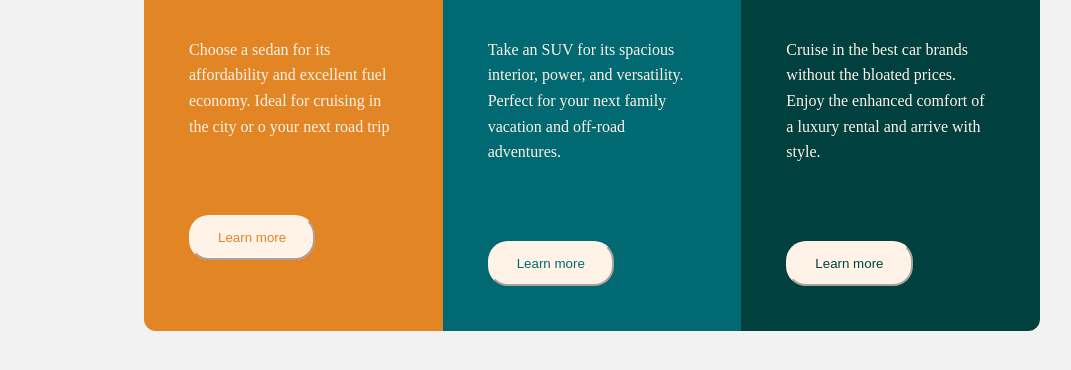
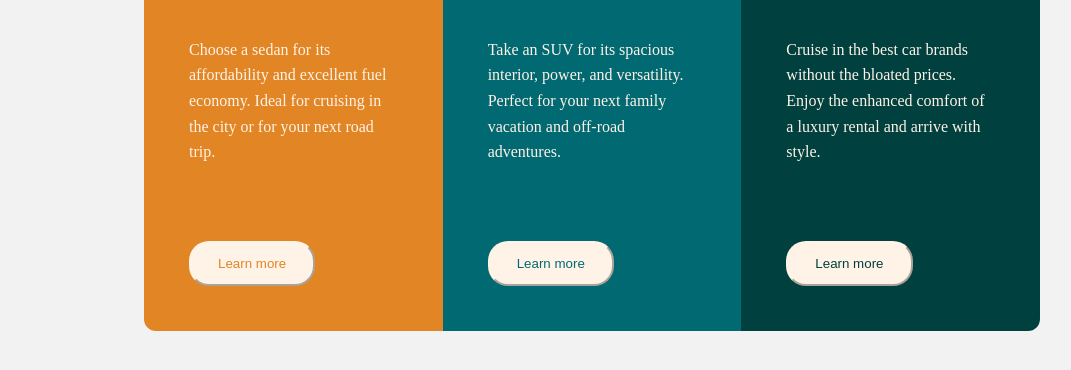
Before and after one commit to dyn4casie/Flex-Grid, a plain HTML site: page index.html in a window 1280 px wide. Shown: the part 296-666 px from the top of the page, without its empty margins (88-1159 px from the left). Drawn offline with Linux system fonts and the light colour scheme.

Commit message:
Corrected index.html

```diff
--- a/index.html
+++ b/index.html
@@ -19,8 +19,8 @@
                     Choose a sedan for its
                     affordability and excellent
                     fuel economy. Ideal for
-                    cruising in the city or o
-                    your next road trip
+                    cruising in the city or for
+                    your next road trip.
                 </p>
                 <button class="btn1">Learn more</button>
             </div>
```
